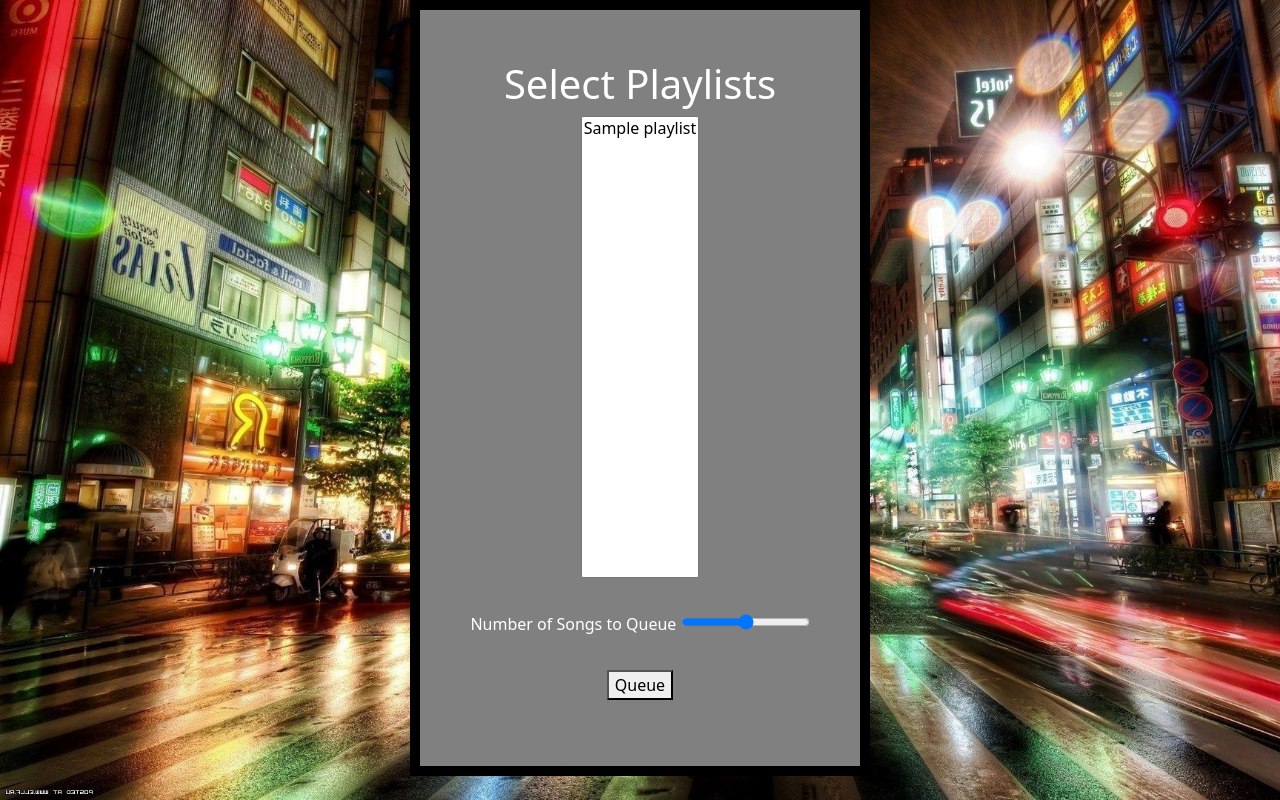
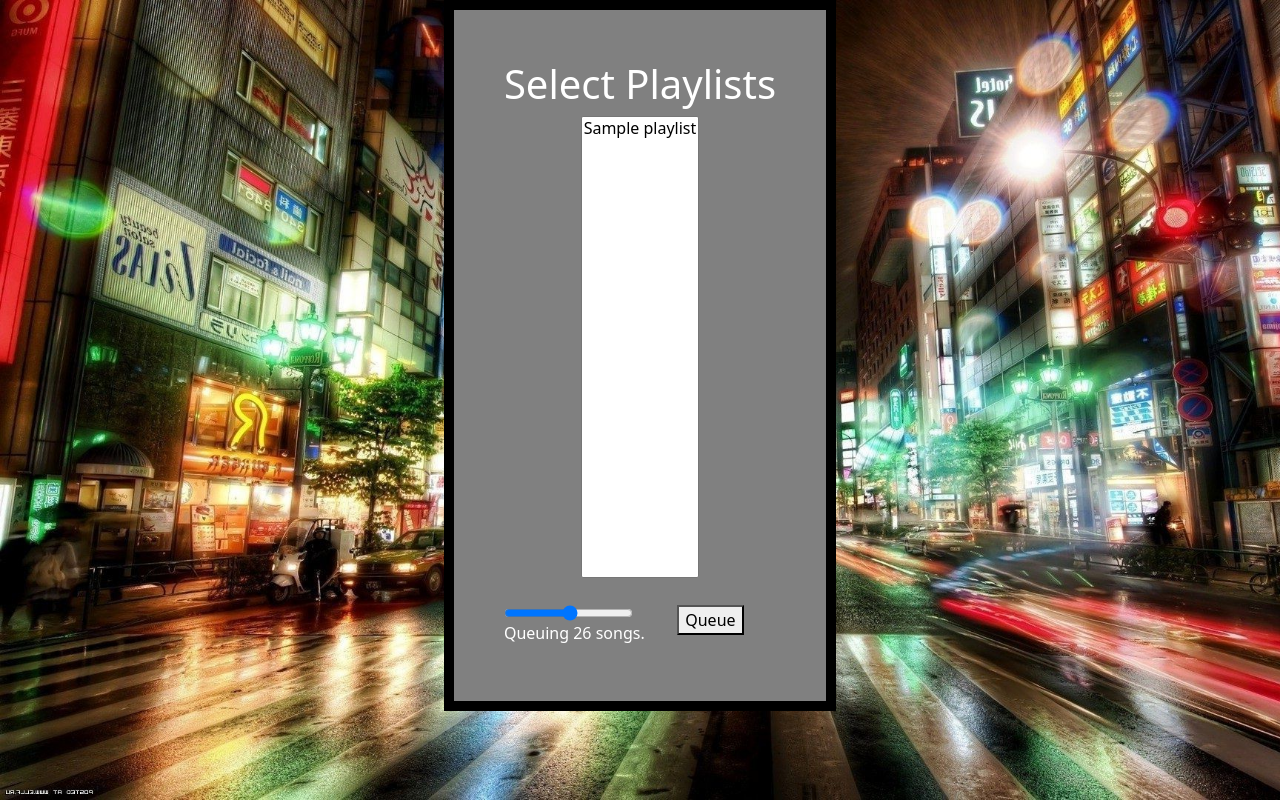
Before and after one commit to ranfisfrancisco/spotify-shuffler-webpage, a Django app: template main/templates/main/select.html in a window 1280 px wide. Run offline with Django 4.2, Linux system fonts and the light colour scheme; the template is opened without the code that fills it: most values are stand-ins (such as "Sample title", 1, 10 or a date in 2020).

Commit message:
Placed label below slider

```diff
--- a/main/templates/main/select.html
+++ b/main/templates/main/select.html
@@ -20,8 +20,14 @@
             </div>
 
             <div class="queue-box">
-                <label for="queue_limit" id="queue_label" name="queue_label">Number of Songs to Queue  </label>
-                <input type="range" id="queue_limit" name="queue_limit" min="1" max="50" onchange="changeHandler()">
+                <div class="queue-input">
+                    <input type="range" id="queue_limit" name="queue_limit" min="1" max="50" onchange="changeHandler()">
+                </div>
+
+                <div class="queue-label">
+                    <label for="queue_limit" id="queue_label" name="queue_label"></label>
+                </div>
+
             </div>
 
             <div class="submit-button">
@@ -35,7 +41,7 @@
 
 <script src="https://ajax.googleapis.com/ajax/libs/jquery/3.5.1/jquery.min.js"></script>
 <script type="text/javascript">
-
+    changeHandler();
     function changeHandler(){
         document.getElementById("queue_label").innerHTML = "Queuing " + document.getElementById('queue_limit').value + " songs.";
     }
--- a/static/css/login.css
+++ b/static/css/login.css
@@ -47,3 +47,8 @@
 .submit-button{
 	margin-top: 10%;
 }
+
+.queue-input, .queue-label {
+	float: left;
+	clear: left;
+}
```
